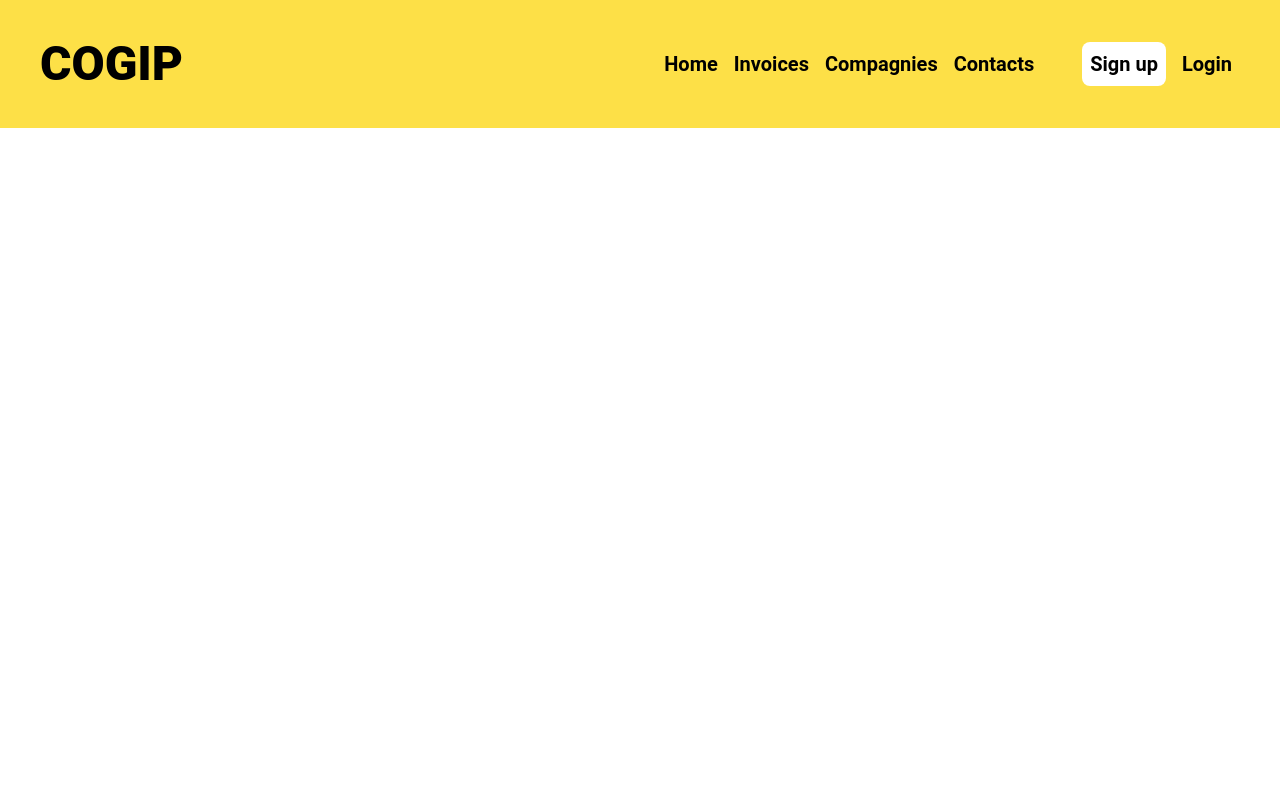
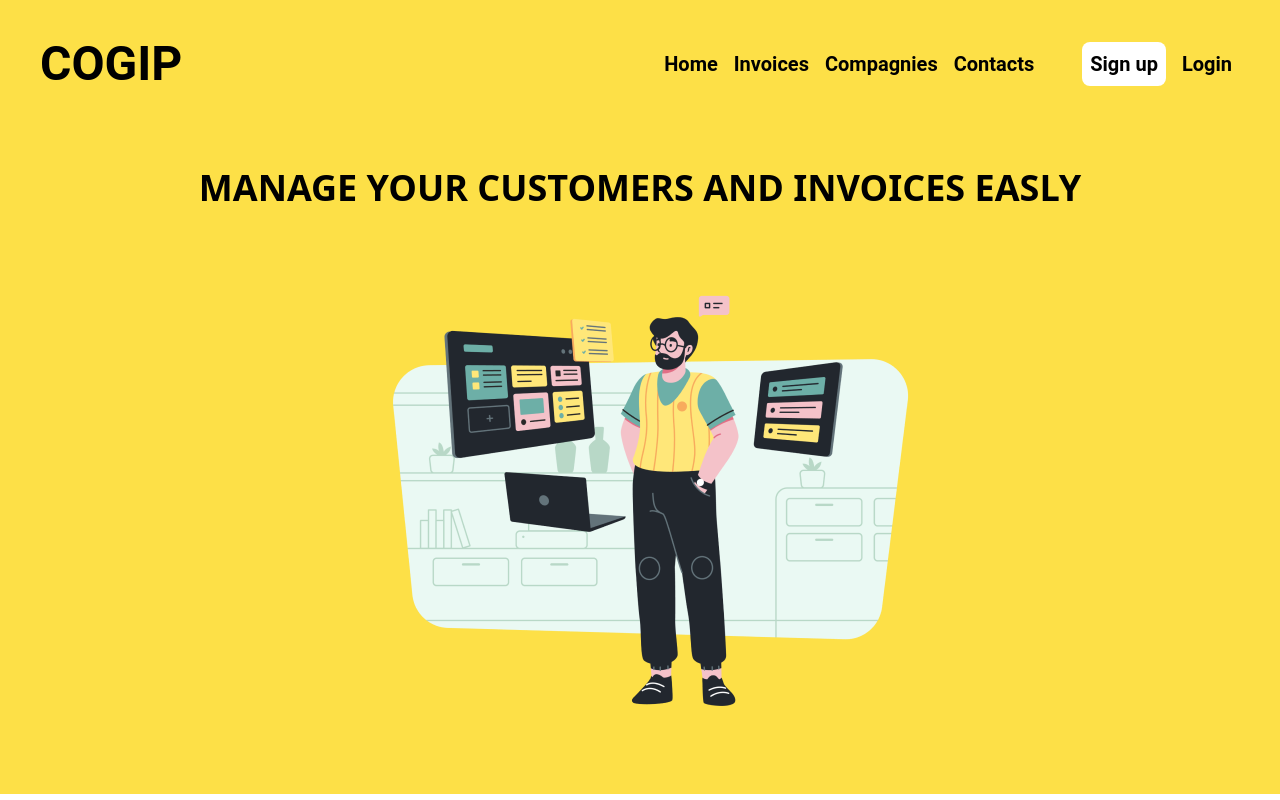
Before and after one commit to Julien-Baiwir/Cogip, a PHP site: page / in a window 1280 px wide. Run offline with PHP 8.4, Linux system fonts and the light colour scheme.

Commit message:
Cass → header

```diff
--- a/Controller/homePageController.php
+++ b/Controller/homePageController.php
@@ -5,9 +5,6 @@ class HomepageController
 {
     public function index()
     {
-        // Usually, any required data is prepared here
-        // For the home, we don't need to load anything
-
         // Load the view
         require 'View/home.php';
     }
--- a/View/home.php
+++ b/View/home.php
@@ -1,3 +1,23 @@
-<?php
-require 'View/includes/header.php';
-?>
+<!DOCTYPE html>
+<html lang="en">
+<head>
+    <meta charset="UTF-8">
+    <meta name="viewport" content="width=device-width, initial-scale=1.0">
+    <link rel="stylesheet" href="./src/output.css">
+    <title>Cogip</title>
+
+    <style>
+      #menu-toggle:checked + #navbar {
+        display: block;
+      }
+  </style>
+</head>
+<body>
+    <header class="bg-yellow-300 ">
+       <?php require 'View/includes/header.php'; ?>
+       <section class="flex flex-col justify-center items-center font-black mt-10">
+            <h1 class="uppercase font-inter text-4xl text-center">Manage your customers and invoices easly</h1>
+            <img src="src/img/header.png" alt="" srcset="">
+        </section>
+    </header>
+</body>
--- a/View/includes/header.php
+++ b/View/includes/header.php
@@ -1,20 +1,6 @@
-<!DOCTYPE html>
-<html lang="en">
-<head>
-    <meta charset="UTF-8">
-    <meta name="viewport" content="width=device-width, initial-scale=1.0">
-    <link rel="stylesheet" href="./src/output.css">
-    <title>Cogip</title>
-
-    <style>
-      #menu-toggle:checked + #navbar {
-        display: block;
-      }
-  </style>
-</head>
-<body>
-    <header class="bg-yellow-300 text-xl p-8 font-display flex flex-wrap items-center lg:p-10">
-        <div class="flex-1 flex justify-between items-center"><span class="text-5xl font-black">COGIP</span></div>
+<!-- header for all page -->
+<section class="text-xl p-8 font-display flex flex-wrap items-center lg:p-10">
+    <div class="flex-1 flex justify-between items-center"><span class="text-5xl font-bold">COGIP</span></div>
 
     <label for="menu-toggle" class="pointer-cursor lg:hidden block justify-self-end"><svg class="fill-current text-gray-900" xmlns="http://www.w3.org/2000/svg" width="20" height="20" viewBox="0 0 20 20"><title>menu</title><path d="M0 3h20v2H0V3zm0 6h20v2H0V9zm0 6h20v2H0v-2z"></path></svg></label>
     <input class="hidden" type="checkbox" id="menu-toggle" />
@@ -33,4 +19,4 @@
             <a href="#" class="p-2 font-semibold">Login</a>
         </div>
     </div>
-    </header>
+</section>
--- a/src/output.css
+++ b/src/output.css
@@ -552,6 +552,14 @@ video {
   margin-left: 15rem;
 }
 
+.mt-5 {
+  margin-top: 1.25rem;
+}
+
+.mt-10 {
+  margin-top: 2.5rem;
+}
+
 .block {
   display: block;
 }
@@ -624,6 +632,10 @@ video {
   justify-self: end;
 }
 
+.overflow-x-hidden {
+  overflow-x: hidden;
+}
+
 .rounded-lg {
   border-radius: 0.5rem;
 }
@@ -666,6 +678,10 @@ video {
   padding: 1.5rem;
 }
 
+.text-center {
+  text-align: center;
+}
+
 .font-display {
   font-family: Roboto, sans-serif;
 }
@@ -685,12 +701,30 @@ video {
   line-height: 1.75rem;
 }
 
+.text-6xl {
+  font-size: 3.75rem;
+  line-height: 1;
+}
+
+.text-4xl {
+  font-size: 2.25rem;
+  line-height: 2.5rem;
+}
+
 .font-black {
   font-weight: 900;
 }
 
 .font-semibold {
   font-weight: 600;
+}
+
+.font-bold {
+  font-weight: 700;
+}
+
+.uppercase {
+  text-transform: uppercase;
 }
 
 .text-gray-900 {
```
Also changed, not shown: src/img/header.png (added). Lines whose indentation alone changed are shown as unchanged.
